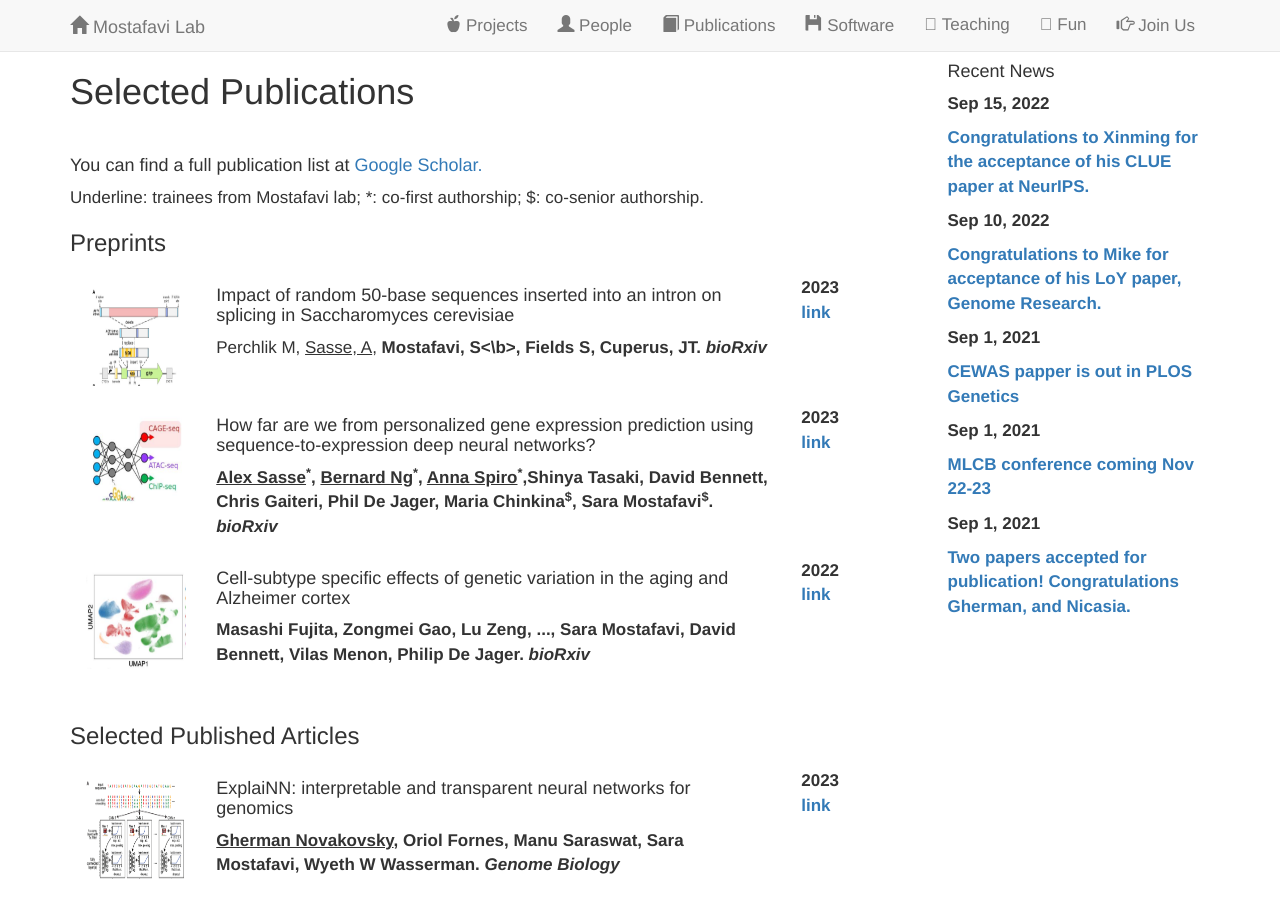
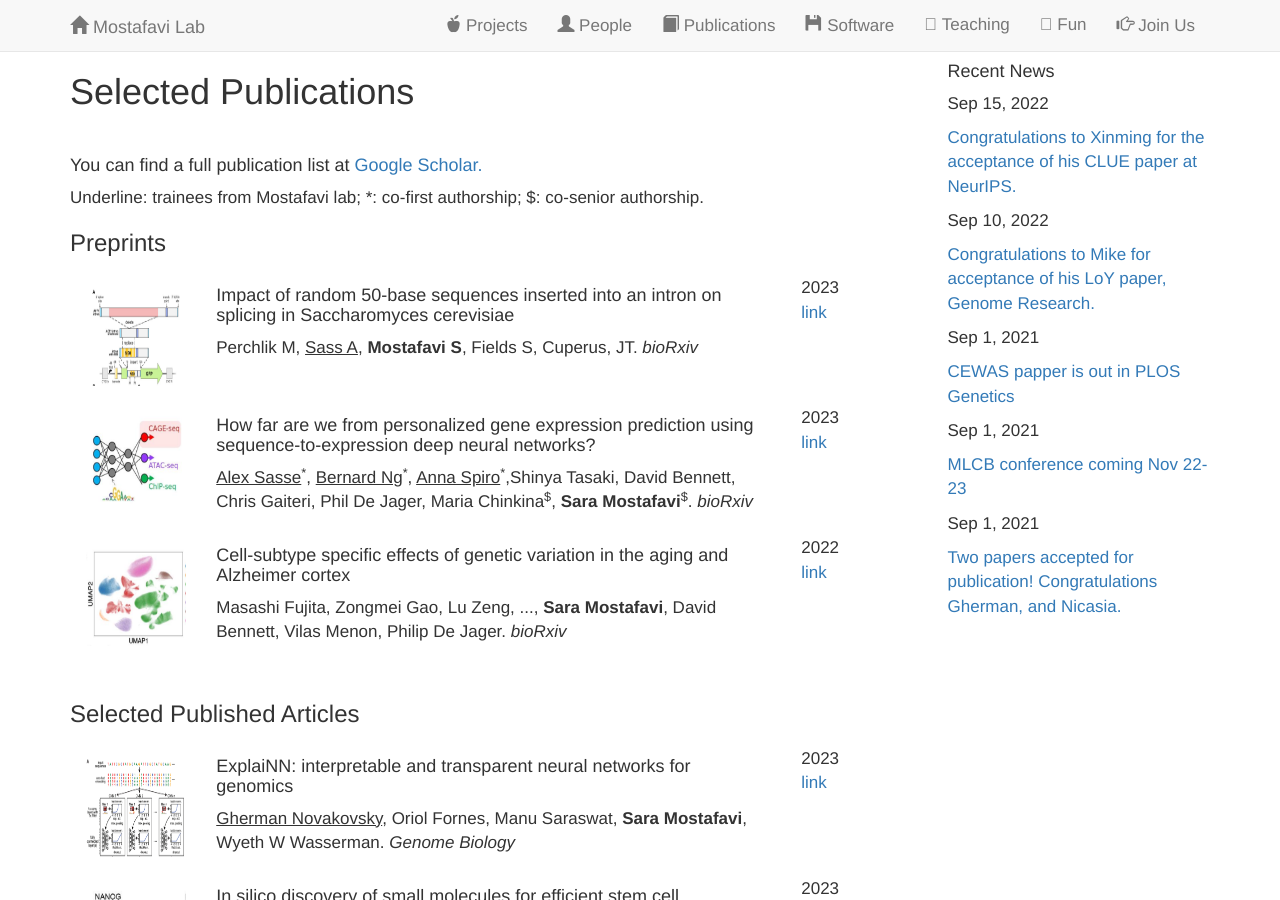
Before and after one commit to saramostafavi/saramostafavi.github.io, a Jekyll site: the page built from publications.html, in a window 1280 px wide and 900 px high. Built offline with Jekyll 4.4.1, drawn with Linux system fonts in a browser that asks for light colours; nearby versions of some CDN libraries; a style sheet for code colours, icons or effects is not loaded.

Commit message:
Update preprints.yml

```diff
--- a/_data/preprints.yml
+++ b/_data/preprints.yml
@@ -2,7 +2,7 @@
 - title: >
     Impact of random 50-base sequences inserted into an intron on splicing in Saccharomyces cerevisiae
   author: >
-     Perchlik M, <u> Sasse, A</u>,  <b>Mostafavi, S<\b>, Fields S, Cuperus, JT.<I> bioRxiv</I>
+     Perchlik M, <u> Sass A</u>,  <b>Mostafavi S</b>, Fields S, Cuperus, JT.<I> bioRxiv</I>
   image: ../images/RNA.png
   year: 2023
   repo:
```
